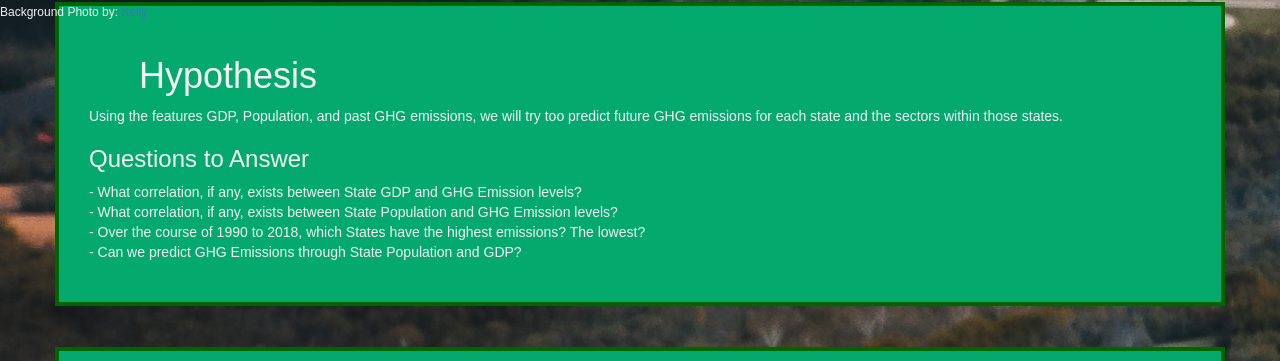
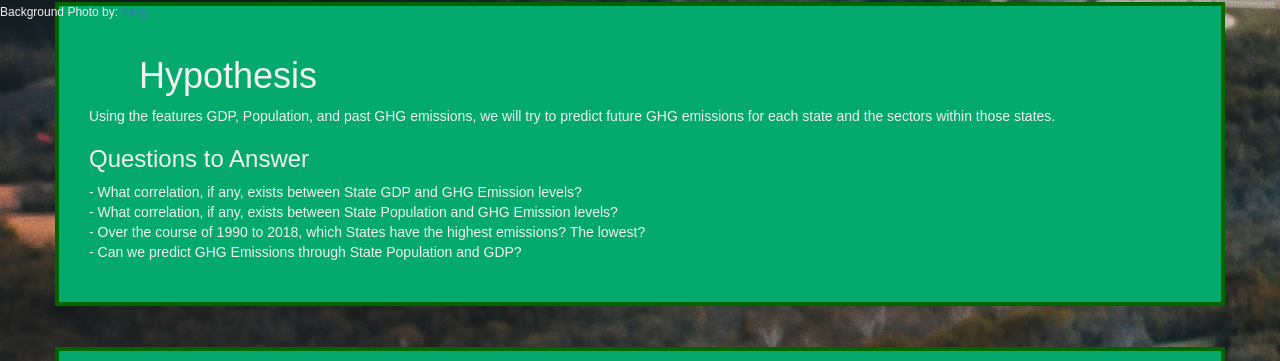
Before and after one commit to marcelineackerman/us_emissions_project, a Flask app: page / in a window 1280 px wide. Shown: the part 771-1132 px from the top of the page. Run offline with Flask 2, Linux system fonts and the light colour scheme; some libraries are stand-ins or nearby versions.

Commit message:
minor typos

```diff
--- a/templates/index.html
+++ b/templates/index.html
@@ -53,7 +53,7 @@
         <div class="container">
             <h1 class="front-page">Hypothesis</h1>
             <p class="list">
-                Using the features GDP, Population, and past GHG emissions, we will try too predict future GHG emissions for each state and the sectors within those states.
+                Using the features GDP, Population, and past GHG emissions, we will try to predict future GHG emissions for each state and the sectors within those states.
             </p>
             <h3>Questions to Answer</h3>
             <p class="list">
```
